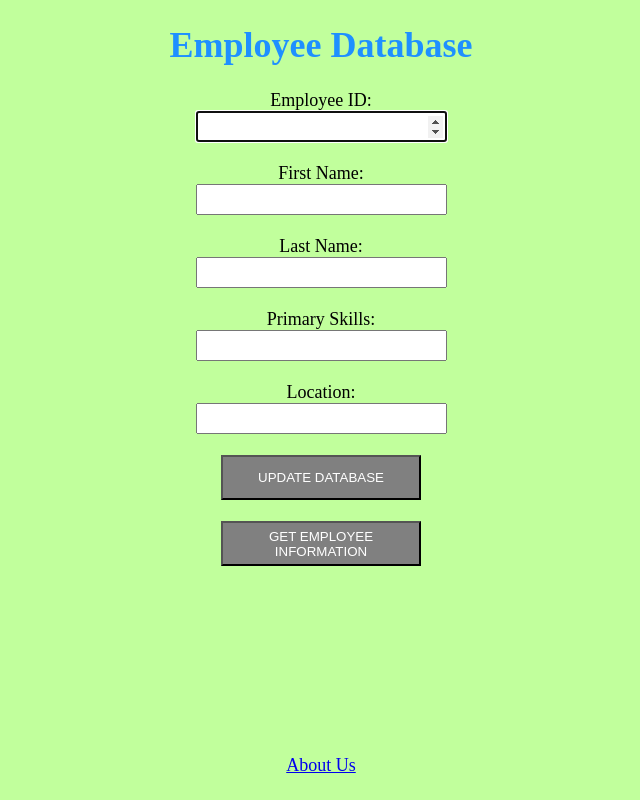
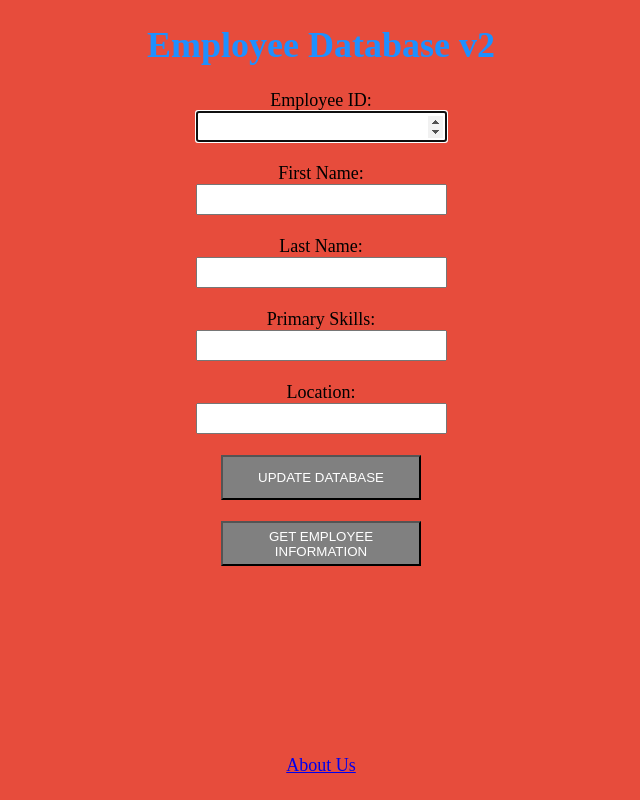
Before and after one commit to mdallagn/assignment2v3, a Flask app: page / in a window 1280 px wide. Shown: the whole page, without its empty margins (319-959 px from the left). Run offline with Flask 2, Linux system fonts and the light colour scheme.

Commit message:
changing template

```diff
--- a/app.py
+++ b/app.py
@@ -11,7 +11,7 @@ DBHOST = os.environ.get("DBHOST") or "localhost"
 DBUSER = os.environ.get("DBUSER") or "root"
 DBPWD = os.environ.get("DBPWD") or "passwors"
 DATABASE = os.environ.get("DATABASE") or "employees"
-COLOR_FROM_ENV = os.environ.get('APP_COLOR') or "lime"
+COLOR_FROM_ENV = os.environ.get('APP_COLOR') or "red"
 DBPORT = int(os.environ.get("DBPORT"))
 
 # Create a connection to the MySQL database
--- a/templates/addemp.html
+++ b/templates/addemp.html
@@ -6,7 +6,7 @@
 <center>
 	<font color="black" size="4" style="font-family: avenir">
 
-		<h1 style="color: DodgerBlue">Employee Database</h1>
+		<h1 style="color: DodgerBlue">Employee Database v2</h1>
 		<body style="background: {{ color }};" >
 
 			<form action="/addemp" autocomplete="on" method = "POST" enctype="multipart/form-data">
```
